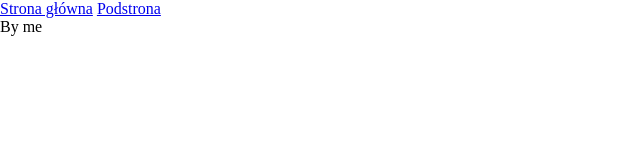
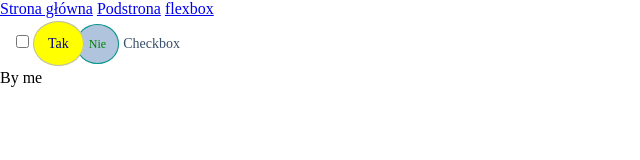
Before and after one commit to Limanov/homepage-gulp, a website: page src/content/Podstrona.html in a window 1280 px wide. Shown: the whole page, without its empty margins (0-640 px from the left). Drawn offline with nearby package versions, Linux system fonts and the light colour scheme; files that its build step writes are made by us from their sources.

Commit message:
feat:checkbox-tests

```diff
--- a/src/content/Podstrona.html
+++ b/src/content/Podstrona.html
@@ -6,8 +6,8 @@
     <meta name="viewport" content="width=device-width, initial-scale=1.0">
     <meta http-equiv="X-UA-Compatible" content="ie=edge">
     <title>Document</title>
-    <link href="style.css" rel="stylesheet" type="text/css">
-    <script src="main.js"></script>
+    <link href="/css/main.css" rel="stylesheet" type="text/css">
+    <script src="/js/main.js"></script>
 </head>
 
 <body>
@@ -15,8 +15,15 @@
         <header>
             <a href="index.html">Strona główna</a>
             <a href="podstrona.html">Podstrona</a>
+            <a href="flexbox.html">flexbox</a>
         </header>
-
+        </main>
+<div style="padding: 1em;">
+<input class="chb" id="chb" type="checkbox">
+<span class="checkboxActive">Tak</span>
+<span class="checkboxDeactive checkboxRight" >Nie</span>
+<label for="chb" class="checkboxLabel">Checkbox</label>
+</div>
         <footer>
             By me
         </footer>
--- a/src/scss/main.scss
+++ b/src/scss/main.scss
@@ -30,7 +30,7 @@ body {
     flex-wrap: wrap;
 }
 
-.flex__item{
+.flex__item {
   background: yellow;
   color: black;
   border: 3px solid white;
@@ -39,3 +39,48 @@ body {
   height: 400px;
   padding: 16px;
 }
+
+.chb {
+  padding: 1em;
+}
+
+.label{
+  color: red;
+}
+
+.divCheckbox{
+    width: 100%;
+}
+
+.checkboxLabel{
+    color: #394e69;
+    font-size: 14px;
+    width: 80%;
+    height: 100px;
+    text-align: left;
+}
+.checkboxActive {
+    position: relative;
+    padding: 1em;
+    color: darkblue;
+    border: #bbbbbb 1px solid;
+    border-radius: 50%;
+    background-color: yellow;
+    font-size: 14px;
+    width: 51px;
+    z-index: 1;
+}
+.checkboxDeactive {
+    padding: 1em;
+    background-color: lightsteelblue;
+    border-radius: 50%;
+    border: #009688 1px solid;
+    font-size: 12px;
+    color: green;
+    width: 44px;
+    z-index: -1;
+    }
+
+  .checkboxRight {
+    margin-left: -1em;
+}
```
